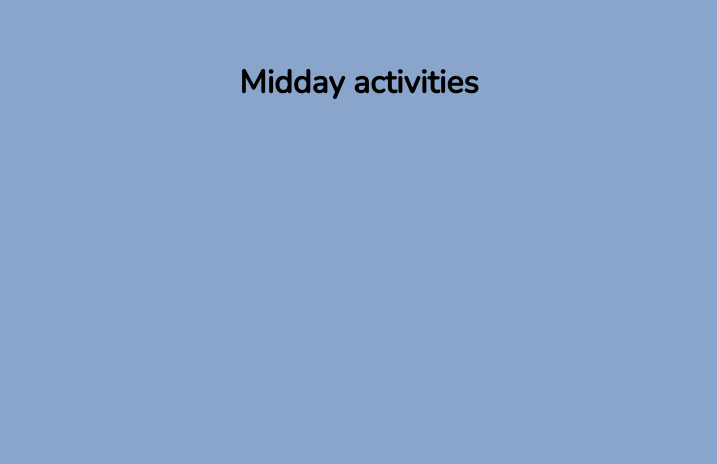
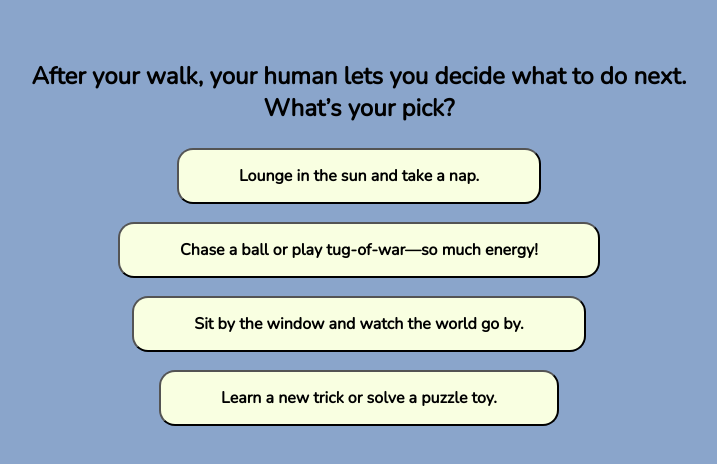
Before and after one commit to sarahteonin/pawfect-match, a React (Create React App) app: page /3 in a window 1280 px wide. Shown: the top 464 px of the page, without its empty margins (281-998 px from the left). Built offline with nearby package versions, Linux system fonts and the light colour scheme.

Commit message:
page 3 done

```diff
--- a/src/pages/page3.js
+++ b/src/pages/page3.js
@@ -1,9 +1,22 @@
 import React from 'react';
 
 export default function Page3() {
+    const handleNext = () => {
+        window.location.href = "/4";
+    };
+
     return (
         <div>
-            <h1>Midday activities</h1>
+            <h2>After your walk, your human lets you decide what to do next.
+                <br/>
+                What’s your pick?
+            </h2>
+            <div className={"button-container"}>
+                <button onClick={handleNext}>Lounge in the sun and take a nap.</button>
+                <button onClick={handleNext}>Chase a ball or play tug-of-war—so much energy!</button>
+                <button onClick={handleNext}>Sit by the window and watch the world go by.</button>
+                <button onClick={handleNext}> Learn a new trick or solve a puzzle toy.</button>
+            </div>
         </div>
     );
 }
```
